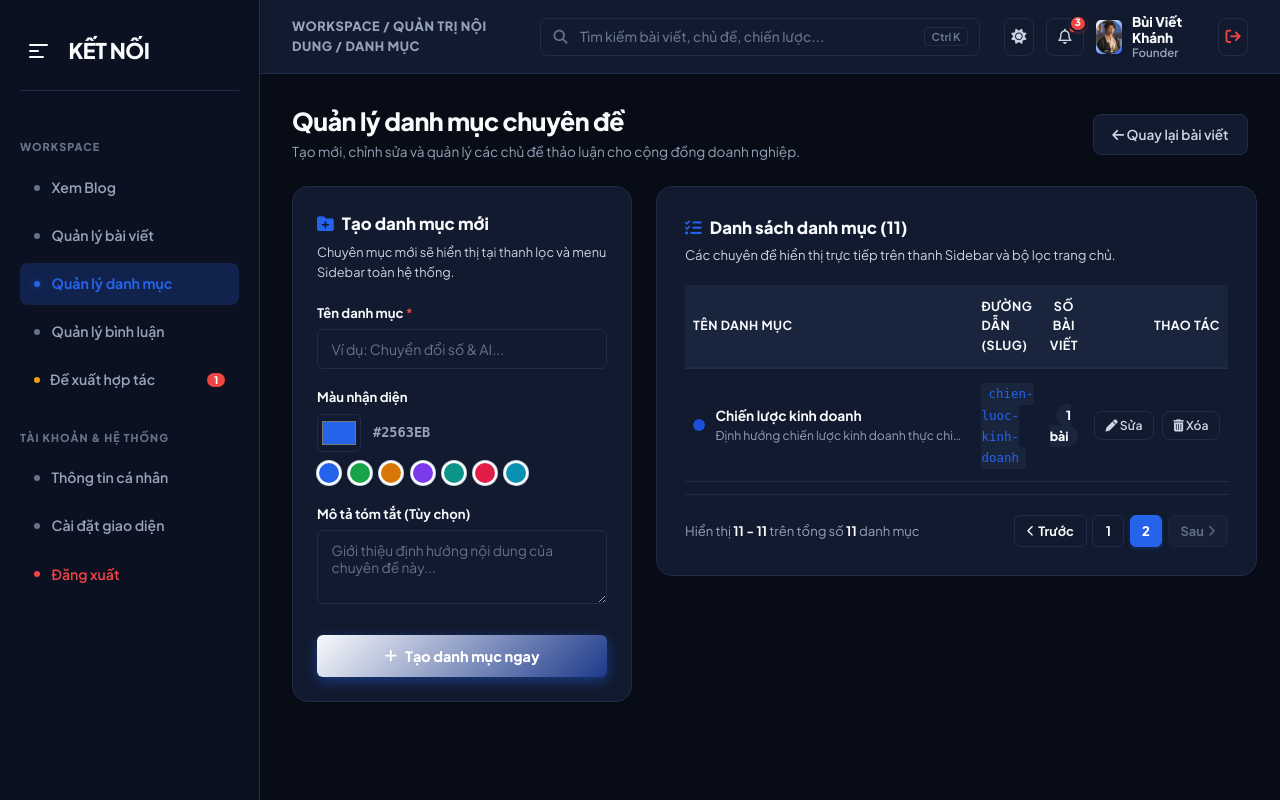
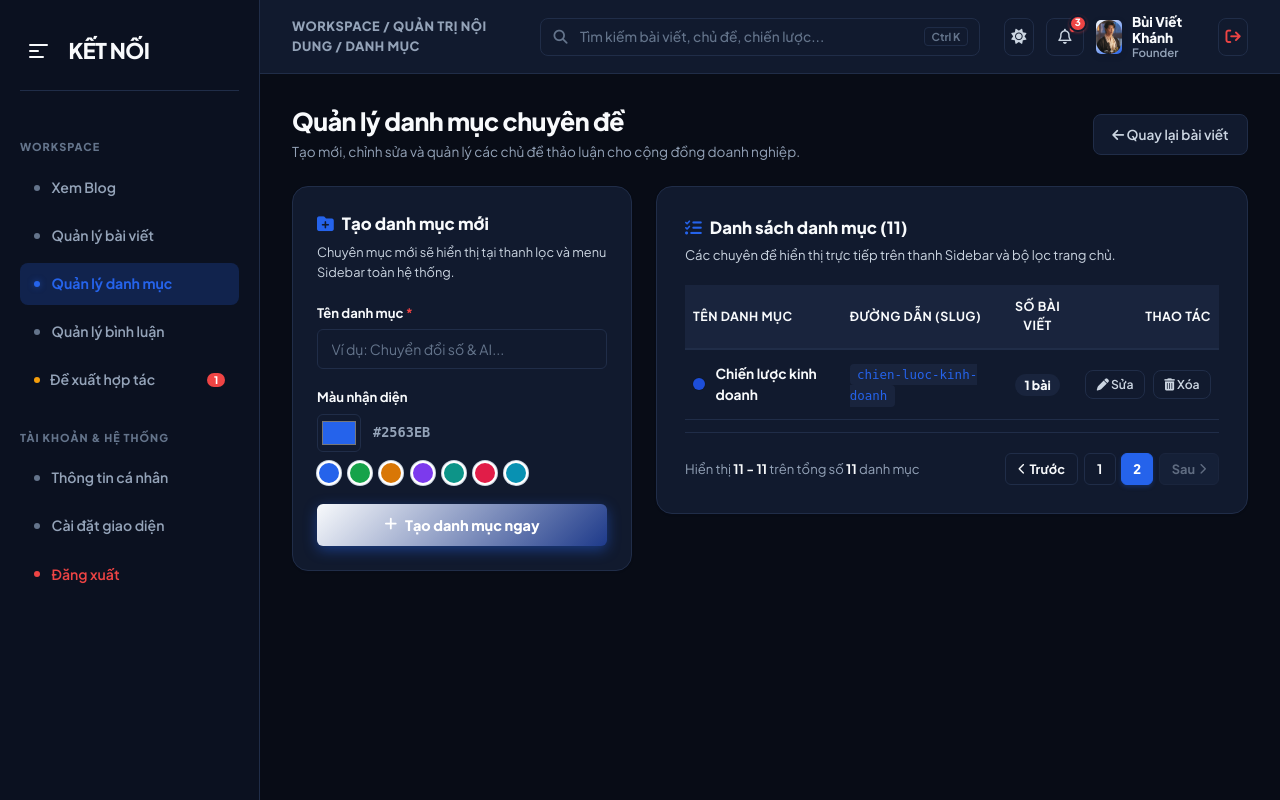
Before and after one commit to BuiKhanh354/business-forum, a Laravel app: page /admin/danh-muc?page=2 in a window 1280 px wide. Run offline with Laravel 10, Linux system fonts and the light colour scheme; a user stored in the database is signed in; data comes from the database, SQL or seed files in the repository; style sheets or scripts are compiled from the project's sources; some libraries are stand-ins or nearby versions.

Commit message:
refactor: remove unused category description fields from admin views

```diff
--- a/resources/views/pages/manage-categories.blade.php
+++ b/resources/views/pages/manage-categories.blade.php
@@ -65,14 +65,6 @@
                     </div>
                 </div>
 
-                <!-- Mô tả ngắn -->
-                <div style="margin-bottom: 1.5rem;">
-                    <label style="display: block; font-size: 0.82rem; font-weight: 700; color: var(--text-title); margin-bottom: 0.4rem;">
-                        Mô tả tóm tắt (Tùy chọn)
-                    </label>
-                    <textarea name="description" rows="3" placeholder="Giới thiệu định hướng nội dung của chuyên đề này..." style="width: 100%; background: var(--bg-subtle); border: 1px solid var(--border-card); border-radius: 6px; padding: 0.65rem 0.85rem; font-size: 0.86rem; outline: none; font-family: var(--font-family); color: var(--text-title); resize: vertical;"></textarea>
-                </div>
-
                 <!-- Nút lưu -->
                 <button type="submit" class="btn-publish-trigger" style="width: 100%; background-color: var(--executive-blue); justify-content: center; height: 42px; font-size: 0.9rem; font-weight: 700; border-radius: 6px; cursor: pointer; display: flex; align-items: center; gap: 0.5rem; border: none; color: #fff;">
                     <i class="fa-solid fa-plus"></i> Tạo danh mục ngay
@@ -113,9 +105,6 @@
                                         <span style="width: 12px; height: 12px; border-radius: 50%; background-color: {{ $cat->color }}; flex-shrink: 0; box-shadow: 0 0 0 1px rgba(0,0,0,0.1);"></span>
                                         <div>
                                             <div style="font-weight: 700; color: var(--text-title);">{{ $cat->name }}</div>
-                                            @if($cat->description)
-                                                <div style="font-size: 0.76rem; color: var(--text-muted); max-width: 250px; overflow: hidden; text-overflow: ellipsis; white-space: nowrap;">{{ $cat->description }}</div>
-                                            @endif
                                         </div>
                                     </div>
                                 </td>
@@ -274,14 +263,6 @@
             </div>
           </div>
 
-          <!-- Mô tả ngắn -->
-          <div>
-            <label style="display: block; font-size: 0.82rem; font-weight: 700; color: var(--text-title); margin-bottom: 0.45rem;">
-              Mô tả ngắn chuyên mục (Không bắt buộc)
-            </label>
-            <textarea id="editCategoryDescription" name="description" rows="3" placeholder="Định hướng thảo luận của chuyên đề..." style="width: 100%; padding: 0.65rem 0.85rem; border: 1px solid #cbd5e1; border-radius: 6px; font-size: 0.86rem; outline: none;"></textarea>
-          </div>
-
         </div>
 
         <div class="modal-footer" style="border-top: 1px solid #f1f5f9; padding: 1rem 1.5rem; display: flex; justify-content: flex-end; gap: 0.75rem;">
```
Also changed, not shown: resources/views/components/modal-create-category.blade.php (+0 -8 lines).
